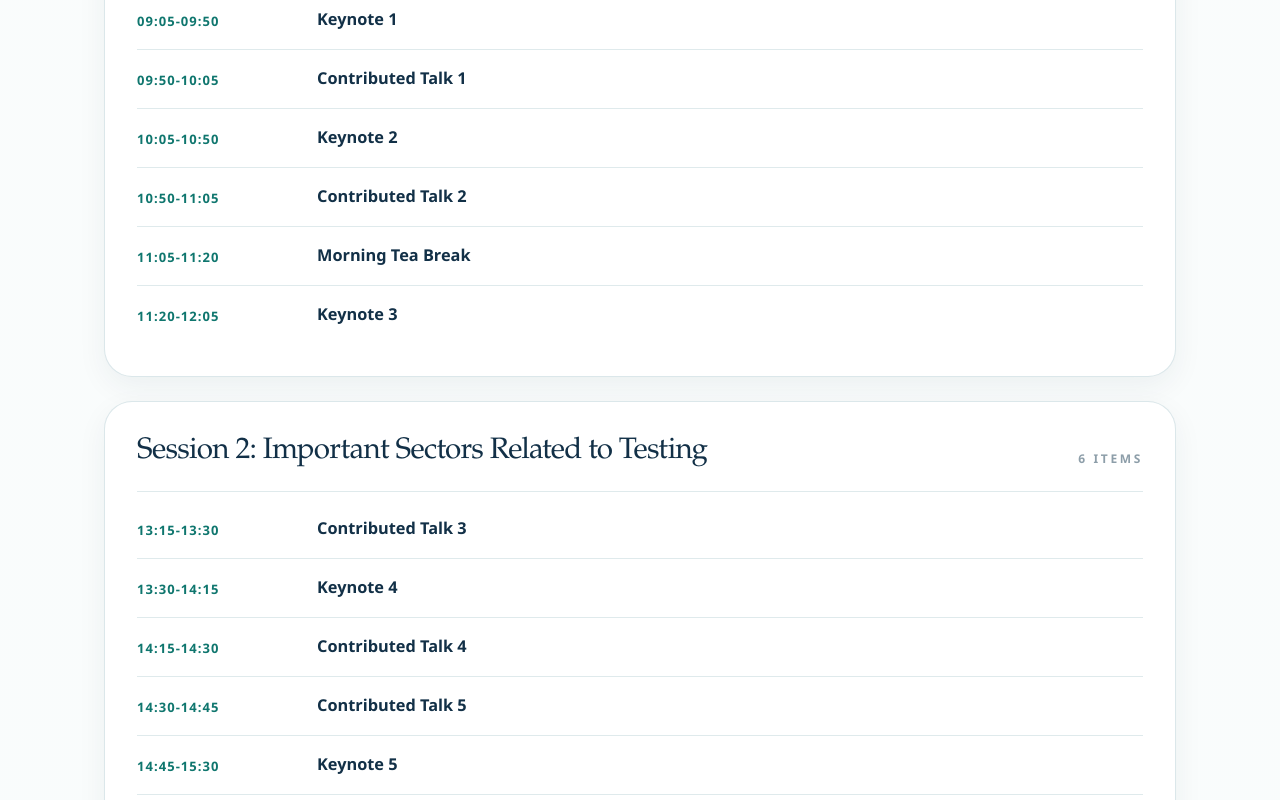
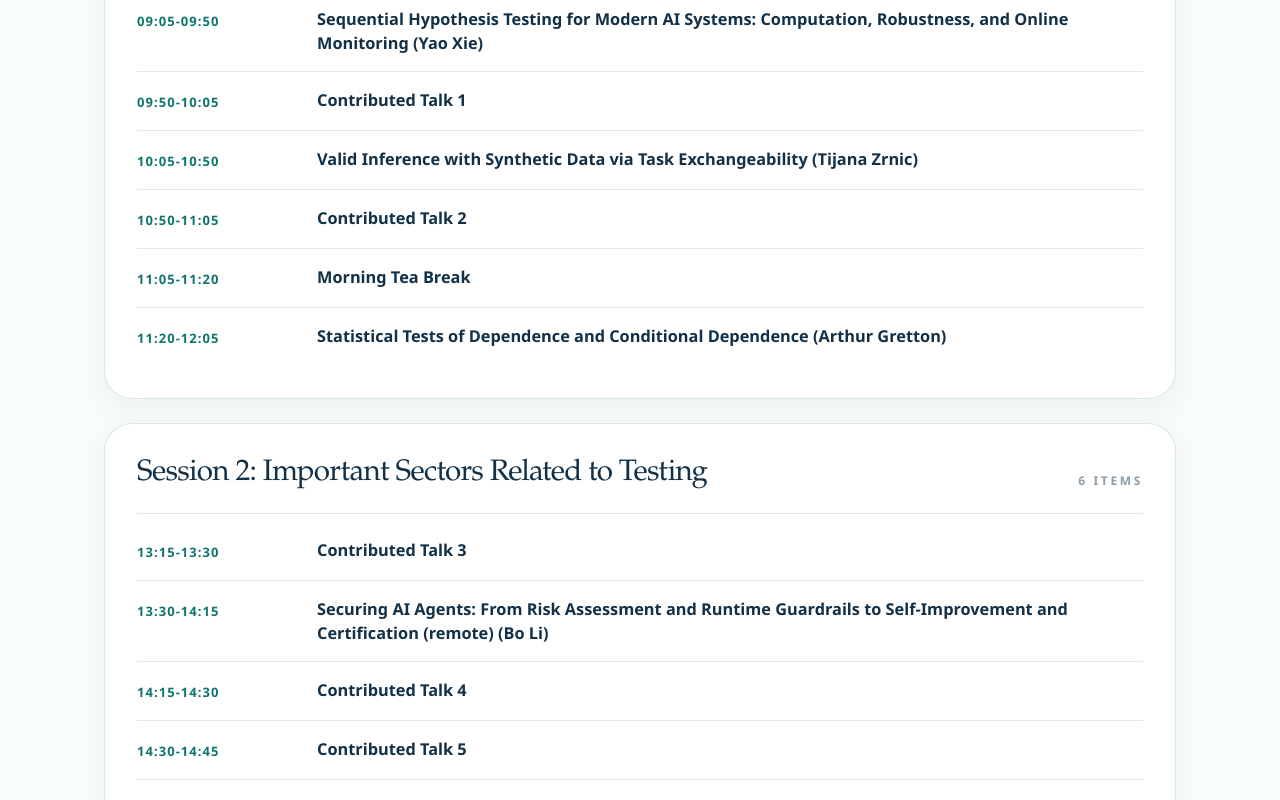
Before and after one commit to fengliu90/hypothesis-testing-workshop, a Next.js app: page / in a window 1280 px wide. Shown: the part 5840-6640 px from the top of the page. Built offline with nearby package versions, Linux system fonts and the light colour scheme.

Commit message:
keynote schedules

```diff
--- a/data/workshop.ts
+++ b/data/workshop.ts
@@ -215,22 +215,22 @@ export const workshop = {
           title: "Session 1: Foundation of Testing",
           items: [
             { time: "09:00-09:05", title: "Opening remarks" },
-            { time: "09:05-09:50", title: "Keynote 1" },
+            { time: "09:05-09:50", title: "Sequential Hypothesis Testing for Modern AI Systems: Computation, Robustness, and Online Monitoring (Yao Xie)" },
             { time: "09:50-10:05", title: "Contributed Talk 1" },
-            { time: "10:05-10:50", title: "Keynote 2" },
+            { time: "10:05-10:50", title: "Valid Inference with Synthetic Data via Task Exchangeability (Tijana Zrnic)" },
             { time: "10:50-11:05", title: "Contributed Talk 2" },
             { time: "11:05-11:20", title: "Morning Tea Break" },
-            { time: "11:20-12:05", title: "Keynote 3" },
+            { time: "11:20-12:05", title: "Statistical Tests of Dependence and Conditional Dependence (Arthur Gretton)" },
           ],
         },
         {
           title: "Session 2: Important Sectors Related to Testing",
           items: [
             { time: "13:15-13:30", title: "Contributed Talk 3" },
-            { time: "13:30-14:15", title: "Keynote 4" },
+            { time: "13:30-14:15", title: "Securing AI Agents: From Risk Assessment and Runtime Guardrails to Self-Improvement and Certification (remote) (Bo Li)" },
             { time: "14:15-14:30", title: "Contributed Talk 4" },
             { time: "14:30-14:45", title: "Contributed Talk 5" },
-            { time: "14:45-15:30", title: "Keynote 5" },
+            { time: "14:45-15:30", title: "Learning Uncertainty Representations for Reliable Decision Making (Yisong Yue)" },
             {
               time: "15:30-16:25",
               title: "Afternoon Tea Break / Poster Session",
```
